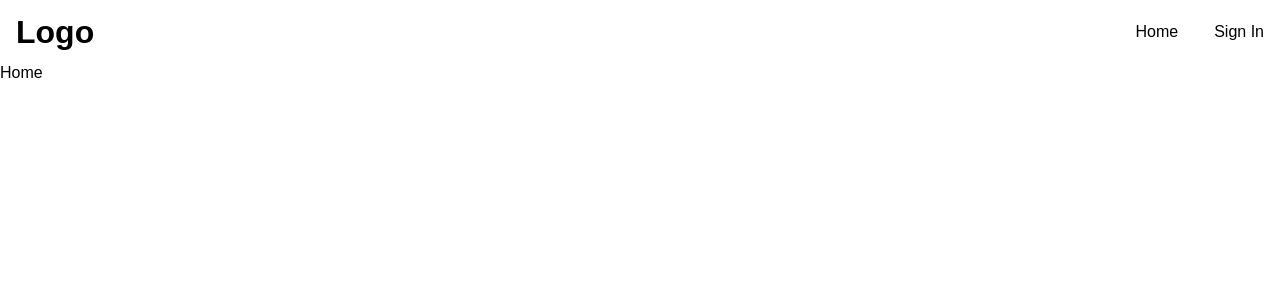
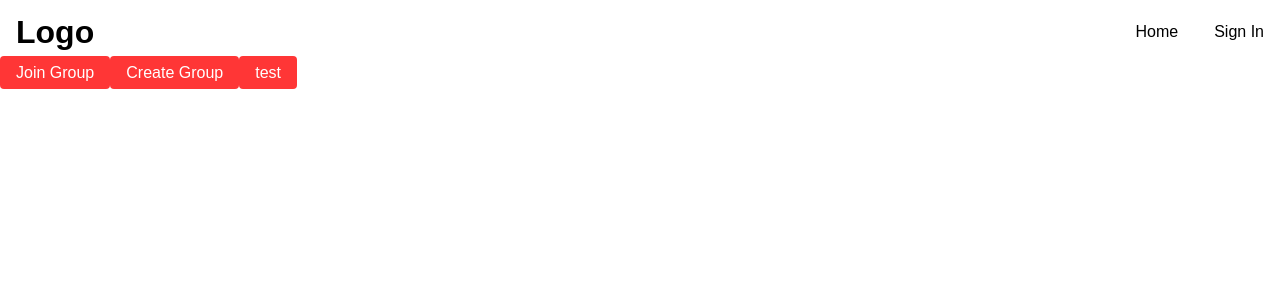
Before and after one commit to tmd228/membership-blog-portfolio, a React (Vite) app: page / in a window 1280 px wide. Shown: the top 300 px of the page. Built offline with nearby package versions, Linux system fonts and the light colour scheme; no server answers.

Commit message:
add create group

```diff
--- a/src/App.jsx
+++ b/src/App.jsx
@@ -2,6 +2,9 @@ import Navbar from "./components/Navbar/Navbar"
 import Home from "./pages/Home/Home"
 import SignIn from "./pages/SignIn/SignIn"
 import SignUp from "./pages/SignUp/SignUp"
+import JoinGroup from "./pages/JoinGroup/JoinGroup"
+import CreateGroup from "./pages/CreateGroup/CreateGroup"
+import Test from "./pages/Test/Test"
 import { Routes, Route } from "react-router-dom"
 
 function App() {
@@ -12,6 +15,9 @@ function App() {
       <Route path="/" element={<Home />} />
       <Route path="/signIn" element={<SignIn />} />
       <Route path="/signUp" element={<SignUp />} />
+      <Route path="/joinGroup" element={<JoinGroup />} />
+      <Route path="/createGroup" element={<CreateGroup />} />
+      <Route path="/test" element={<Test />} />
     </Routes>
   </div>
 }
--- a/src/index.css
+++ b/src/index.css
@@ -12,3 +12,10 @@ body {
 a {
   text-decoration: none;
 }
+
+.primaryButton {
+    background-color: rgb(255, 54, 54);
+    padding: 0.5rem 1rem;
+    color: white;
+    border-radius: 0.25rem;
+}
--- /dev/null
+++ b/src/pages/CreateGroup/CreateGroup.jsx
@@ -0,0 +1,29 @@
+import React, { useState } from 'react'
+import styles from './CreateGroup.module.css'
+
+function CreateGroup() {
+
+    const [groupName, setGroupName] = useState('')
+    const [description, setDescription] = useState('')
+
+
+    const handleCreateGroup = () => {
+        //groupName, ownerId, createdAt, description, isPrivate
+    }
+
+  return (
+    <div>
+        <form onSubmit={handleCreateGroup}>
+            <label htmlFor="groupName">그룹이름</label>
+            <input type="text" id='groupName' value={groupName} onChange={(e)=> setGroupName(e.target.value)} required />
+
+            <label htmlFor="description">설명</label>
+            <input type="textarea" id='description' value={description} onChange={(e)=> setDescription(e.target.value)} required />
+
+            <button type='submit'>그룹만들기</button>
+        </form>
+    </div>
+  )
+}
+
+export default CreateGroup
--- a/src/pages/Home/Home.jsx
+++ b/src/pages/Home/Home.jsx
@@ -1,8 +1,14 @@
-import React from 'react'
+import { Link } from 'react-router-dom'
 
 function Home() {
-  return (
-    <div>Home</div>
+
+
+
+  return ( <div>
+    <Link className='primaryButton' to='/joinGroup'>Join Group</Link>
+    <Link className='primaryButton' to='/createGroup'>Create Group</Link>
+    <Link className='primaryButton' to='/test'>test</Link>
+  </div>
   )
 }
 
--- /dev/null
+++ b/src/pages/JoinGroup/JoinGroup.jsx
@@ -0,0 +1,10 @@
+import React from 'react'
+import styles from './joinGroup.module.css'
+
+function JoinGroup() {
+  return (
+    <div>JoinGroup</div>
+  )
+}
+
+export default JoinGroup
--- a/src/pages/SignIn/SignIn.jsx
+++ b/src/pages/SignIn/SignIn.jsx
@@ -30,10 +30,10 @@ function SignIn() {
         <div>
             <form onSubmit={handleSignIn}>
                 <label htmlFor="email">이메일</label>
-                <input type="email" id="email" name="email" value={email} onChange={(e)=>{setEmail(e.target.value)}} required />
+                <input type="email" id="email" value={email} onChange={(e)=>{setEmail(e.target.value)}} required />
 
                 <label htmlFor="password">비밀번호</label>
-                <input type="password" id="password" name="password" value={password} onChange={e=>setPassword(e.target.value)} required />
+                <input type="password" id="password" value={password} onChange={e=>setPassword(e.target.value)} required />
 
                 <button type="submit">로그인</button>
             </form>
--- a/src/pages/SignUp/SignUp.jsx
+++ b/src/pages/SignUp/SignUp.jsx
@@ -1,10 +1,11 @@
 import React, { useState } from 'react'
 import { useNavigate } from 'react-router-dom';
 import styles from './SignUp.module.css'
-import { auth } from '../../firebaseConfig/firebase';
+import { auth, db } from '../../firebaseConfig/firebase';
 import { Link } from 'react-router-dom'
 import { createUserWithEmailAndPassword } from 'firebase/auth';
 import { updateProfile } from 'firebase/auth';
+import { doc, serverTimestamp, setDoc } from 'firebase/firestore';
 
 function SignUp() {
 
@@ -24,6 +25,15 @@ function SignUp() {
             await updateProfile(userCredential.user, {
                 displayName: nickname,
             });
+
+            const userRef = doc(db, 'users', userCredential.user.uid)
+            const userData = await setDoc(userRef, {
+                email,
+                createdAt: serverTimestamp(),
+                uid: userCredential.user.uid,
+                nickname
+            })
+
             navigate('/')
         } catch (err) {
             console.log(err)
@@ -43,12 +53,12 @@ function SignUp() {
                     required />
 
                 <label htmlFor="email">이메일</label>
-                <input type="email" id="email" name="email" value={email} onChange={(e) => setEmail(e.target.value)} required />
+                <input type="email" id="email" value={email} onChange={(e) => setEmail(e.target.value)} required />
 
                 <label htmlFor="password">비밀번호</label>
-                <input type="password" id="password" name="password" value={password} onChange={e => setPassword(e.target.value)} required />
+                <input type="password" id="password" value={password} onChange={e => setPassword(e.target.value)} required />
 
-                <button type="submit">로그인</button>
+                <button type="submit">회원가입</button>
             </form>
             <Link to='/signIn'>로그인</Link>
         </div>
```
Also changed, not shown: src/pages/CreateGroup/CreateGroup.module.css (added), src/pages/JoinGroup/JoinGroup.module.css (added), 1 other file (tests, documents, lock files or other folders).
